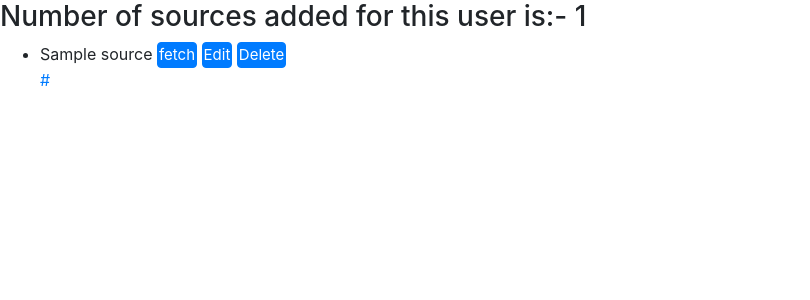
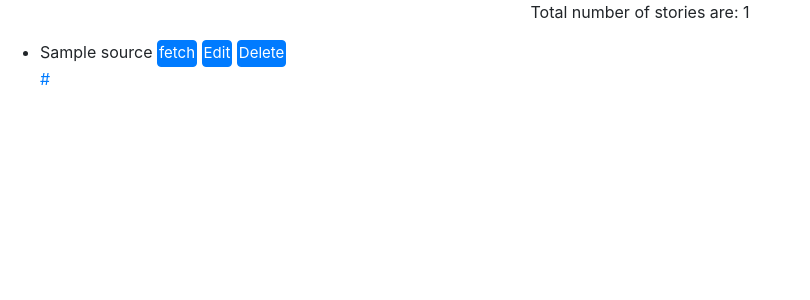
Before and after one commit to cfyaakash/NewsMonitoring, a Django app: page /sources in a window 1280 px wide. Shown: the part 56-356 px from the top of the page, without its empty margins (0-810 px from the left). Run offline with Django 4.2, Linux system fonts and the light colour scheme; a user stored in the database is signed in; tables that the repository leaves empty hold one stand-in row (values such as "Sample post"); some libraries are stand-ins or nearby versions.

Commit message:
updates in project

```diff
--- a/DummyProject/newsMonitoring/newsStories/models.py
+++ b/DummyProject/newsMonitoring/newsStories/models.py
@@ -45,7 +45,7 @@ class Story(models.Model):
     body_text = models.TextField(max_length=1000)
     url = models.URLField(max_length=500)
     companies = models.ManyToManyField(Company)
-    source = models.ForeignKey(Source, on_delete=models.SET_NULL, null=True)
+    source = models.ForeignKey(Source, on_delete=models.CASCADE, null=True)
     client = models.ForeignKey(Company,related_name='story_client', on_delete=models.CASCADE, null=True)
 
     class Meta:
--- a/DummyProject/newsMonitoring/newsStories/templates/newsStories/sourcesList.html
+++ b/DummyProject/newsMonitoring/newsStories/templates/newsStories/sourcesList.html
@@ -36,10 +36,14 @@
     <span>&nbsp;&nbsp;<a href='logout/'>Logout</a> </span>
 </nav>
 
-
+{%if count %}
+<p style="text-align: center">Total number of stories are:  {{count}}</p>
+{% else %}
+<h2 style="text-align: center">No story Found !!!</h2>
+{% endif %}
 {% if sources %}
 
-<h3> Number of sources added for this user is:-  {{count}}</h3>
+<!--<h3> Number of sources added for this user is:-  {{count}}</h3>-->
 
 <ul>
     {% for list in sources %}
--- a/DummyProject/newsMonitoring/newsStories/views.py
+++ b/DummyProject/newsMonitoring/newsStories/views.py
@@ -80,13 +80,12 @@ def source(request):
     if request.method == 'POST':
         form = SourceForm(request.POST)
         if form.is_valid():
-            user_here = request.user.id
+            curr_user = request.user.id
             name = request.POST.get('name')
             url = request.POST.get('url')
-
-            sub = Subscriber.objects.get(user=user_here)
-            client = sub.client
-
+            # sub = Subscriber.objects.get(user=user_here)
+            sub = Subscriber.objects.select_related('client').get(user=curr_user)
+            client = sub.client  # does not hit the database again
             source_save = Source.objects.create(name=name, url=url, created_by=sub, client=client)
             source_save.save()
 
@@ -98,21 +97,26 @@ def source(request):
 
 
 def sourceList(request):
-    user_here = request.user
-    if user_here.is_staff:
+    # import ipdb;
+    # ipdb.set_trace()
+    curr_user = request.user
+    if curr_user.is_staff:
         sources = Source.objects.all()
-        count = Source.objects.all().count()
+        count = 0
+        for i in sources:
+            count = count + 1
+        # count = Source.objects.all().count()
         if count == 0:
             return redirect('/source')
-        # import ipdb;
-        # ipdb.set_trace()
 
     else:
-        user_here = request.user.id
-        sub = Subscriber.objects.get(user=user_here)
-
+        curr_user = request.user.id
+        sub = Subscriber.objects.get(user=curr_user)
+        # sub = Source.objects.select_related('created_by')
         sources = Source.objects.filter(created_by=sub)
-        count = Source.objects.filter(created_by=sub).count()
+        count = 0
+        for i in sources:
+            count = count + 1
 
     context = {'sources': sources, 'count': count}
     return render(request, "newsStories/sourcesList.html", context)
@@ -139,9 +143,13 @@ def update_source(request, pk):
 
 
 def source_delete(request, pk):
+    context = {}
     old_data = Source.objects.get(id=pk)
-    old_data.delete()
-    return redirect('/sources')
+    if request.method == "POST":
+        old_data.delete()
+        return redirect('/sources')
+
+    return render(request, "newsStories/delete_source.html", context)
 
 
 def source_search(request):
@@ -163,7 +171,7 @@ def add_story(request):
     if request.method == 'POST':
         form = StoryForm(request.POST)
         if form.is_valid():
-            user_here = request.user.id
+            # user_here = request.user.id
             title = form.cleaned_data['title']
             url = form.cleaned_data['url']
             pub_date = form.cleaned_data['pub_date']
@@ -171,7 +179,7 @@ def add_story(request):
             source = form.cleaned_data['source']
             company = form.cleaned_data['company']
             count = company.count()
-            sub = Subscriber.objects.get(user=user_here)
+            sub = Subscriber.objects.select_related('client').get(user=request.user.id)
             client = sub.client
 
             story_save = Story.objects.create(title=title, url=url, pub_date=pub_date, client=client,
@@ -189,14 +197,19 @@ def add_story(request):
 
 
 def story_listing(request):
-
     if request.user.is_staff:
         stories_list = Story.objects.all()
+        count = 0
+        for i in stories_list:
+            count = count + 1
     else:
-        user_here = request.user.id
-        sb = Subscriber.objects.get(user=user_here)
-        curr_client = sb.client
+        # curr_user = request.user.id
+        # sub = Subscriber.objects.get(user=user_here)
+        sub = Subscriber.objects.select_related('client').get(user=request.user.id)
+        curr_client = sub.client
         stories_list = Story.objects.filter(client=curr_client)
+        for i in stories_list:
+            count = count + 1
 
     page = request.GET.get('page', 1)
 
@@ -209,7 +222,7 @@ def story_listing(request):
         stories = paginator.page(paginator.num_pages)
 
     context = {
-        'stories': stories,
+        'stories': stories, 'count': count,
     }
     return render(request, 'newsStories/storyListing.html', context)
 
@@ -239,7 +252,6 @@ def update_story(request, pk):
         return redirect('/storylist')
 
     else:
-
         story_obj = Story.objects.get(id=pk)
         print(story_obj)
         context = {'story_obj': story_obj}
@@ -247,17 +259,25 @@ def update_story(request, pk):
 
 
 def story_search(request):
-    user_here = request.user.id
-    sub = Subscriber.objects.get(user=user_here)
-    client_here = sub.client
+    # curr_user = request.user.id
+    sub = Subscriber.objects.select_related('client').get(user=request.user.id)
+    curr_client = sub.client
     # import ipdb;ipdb.set_trace()
     search = request.GET.get('search')
     if request.user.is_staff:
         stories = Story.objects.filter((Q(title__icontains=search) | Q(url__icontains=search)))
+        # count = stories.count
+        count = 0
+        for i in stories:
+            count = count + 1
 
     else:
-        stories = Story.objects.filter((Q(title__icontains=search) | Q(url__icontains=search)) & Q(client=client_here))
-    context = {'stories': stories, }
+        stories = Story.objects.filter((Q(title__icontains=search) | Q(url__icontains=search)) & Q(client=curr_client))
+        # count = stories.count
+        count = 0
+        for i in stories:
+            count = count + 1
+    context = {'stories': stories, 'count': count}
     return render(request, "newsStories/storyListing.html", context)
 
 
@@ -278,7 +298,7 @@ def story_fetch(request, pk):
         entry_link = e.link
         entry_desc = e.description
         entry_pub = e.published
-        curr_source = Source.objects.get(url=source_url)
+        curr_source = Source.objects.select_related('client').get(url=source_url)
         curr_client = curr_source.client
         curr_company = curr_client.id
         if Story.objects.filter(title=entry_title).exists():
```
Also changed, not shown: DummyProject/newsMonitoring/newsMonitoring/settings.py (+0 -28 lines), DummyProject/newsMonitoring/newsStories/templates/newsStories/delete_source.html (added, +10 -0 lines), DummyProject/newsMonitoring/newsStories/templates/newsStories/storyListing.html (+8 -2 lines), DummyProject/newsMonitoring/newsStories/migrations/0006_alter_story_pub_date_alter_story_source.py (added), DummyProject/newsMonitoring/newsStories/migrations/0007_alter_story_pub_date.py (added).
